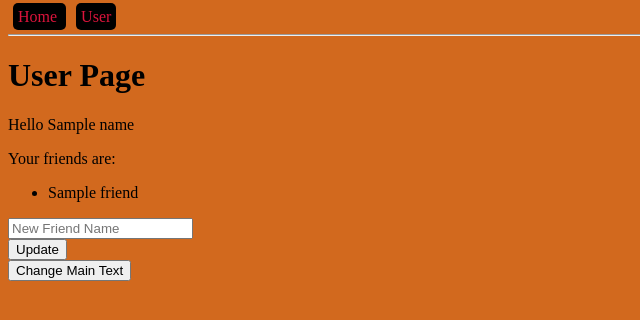
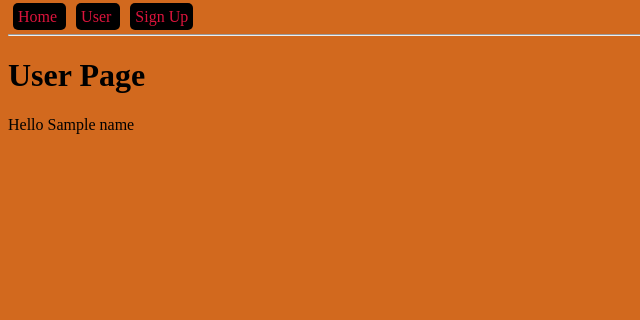
Before and after one commit to KYH-Gothenburg/first_flask, a Flask app: template templates/user.html in a window 1280 px wide. Shown: the top 320 px of the page, without its empty margins (0-640 px from the left). Run offline with Flask 2, Linux system fonts and the light colour scheme; the template is opened without the code that fills it: most values are stand-ins (such as "Sample title", 1, 10 or a date in 2020).

Commit message:
Incremetal Commit

```diff
--- a/app.py
+++ b/app.py
@@ -15,16 +15,12 @@ def create_app():
     # Init the SQLAlchemy object with our app object
     db.init_app(app)
 
+    # Register the open blueprint with the app object
     from blueprints.open import bp_open
     app.register_blueprint(bp_open)
 
-
-    @app.get('/user')
-    def user_get():
-        return render_template("user.html")
-
-    @app.post('/user')
-    def user_post():
-        return redirect(url_for('user_get'))
+    # Register the user blueprint with the app object
+    from blueprints.user import bp_user
+    app.register_blueprint(bp_user)
 
     return app
--- a/templates/base-template.html
+++ b/templates/base-template.html
@@ -7,11 +7,14 @@
 
 </head>
 <body>
-    <a class="menu-item" href="/">
+    <a class="menu-item" href="{{ url_for('bp_open.index') }}">
         Home
     </a>
-    <a class="menu-item" href="/user">
+    <a class="menu-item" href="{{ url_for('bp_user.user_get') }}">
         User
+    </a>
+    <a class="menu-item" href="{{ url_for('bp_open.signup_get') }}">
+        Sign Up
     </a>
     <hr />
     {% block content %}
--- a/templates/user.html
+++ b/templates/user.html
@@ -7,22 +7,5 @@
 {% block content %}
     <h1 id="main-heading">User Page</h1>
     <p>Hello {{ name }}</p>
-    <p>Your friends are:</p>
-    <ul>
-        {% for friend in friends %}
-            <li>{{ friend }}</li>
-        {% endfor %}
-    </ul>
 
-    <form action="/user" method="POST">
-        <input type="text" name="friend_name" placeholder="New Friend Name" />
-        <br/>
-        <input type="submit" value="Update">
-    </form>
-
-    <button onclick="changeText()">Change Main Text</button>
 {% endblock %}
-
-{% block scripts %}
-    <script src="{{ url_for('static', filename='js/source.js') }}"></script>
-{% endblock %}
```
Also changed, not shown: blueprints/open/__init__.py (+18 -1 lines), blueprints/user/__init__.py (+8 -0 lines), templates/signup.html (added, +12 -0 lines).
